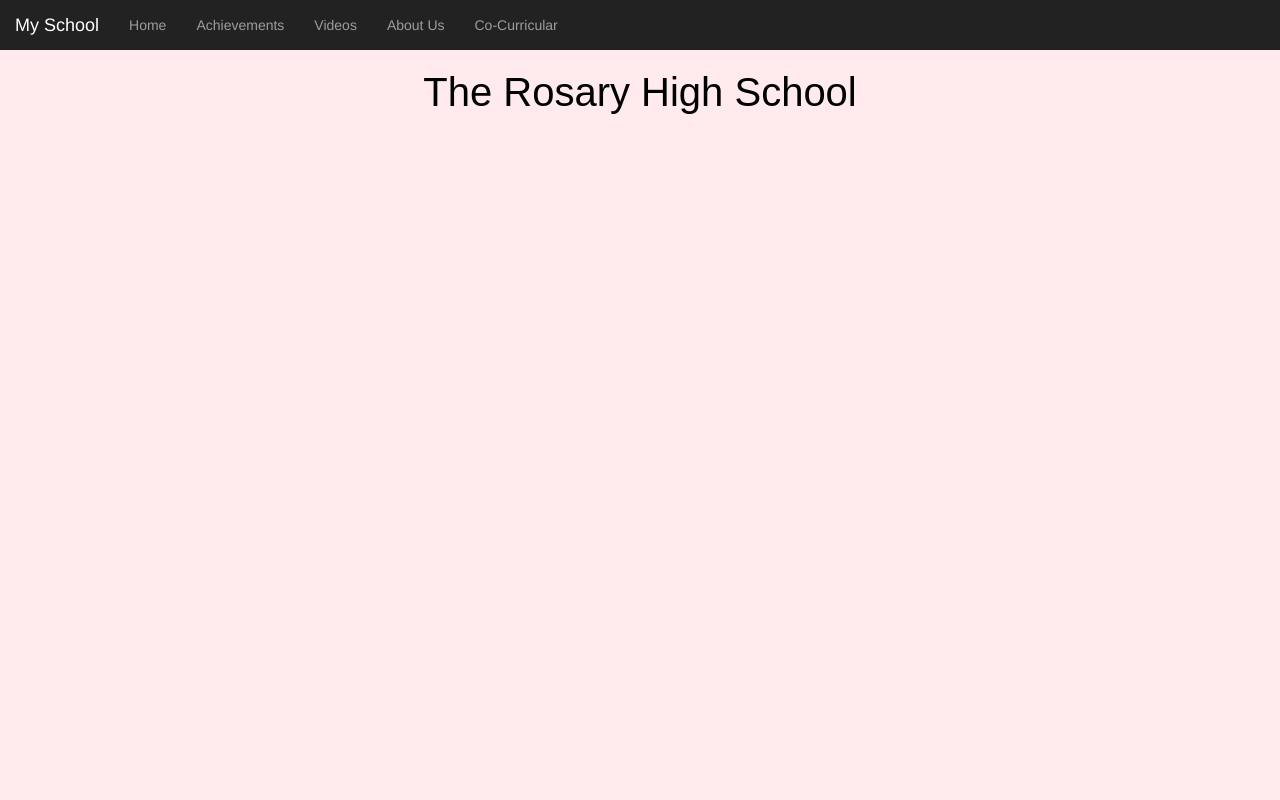
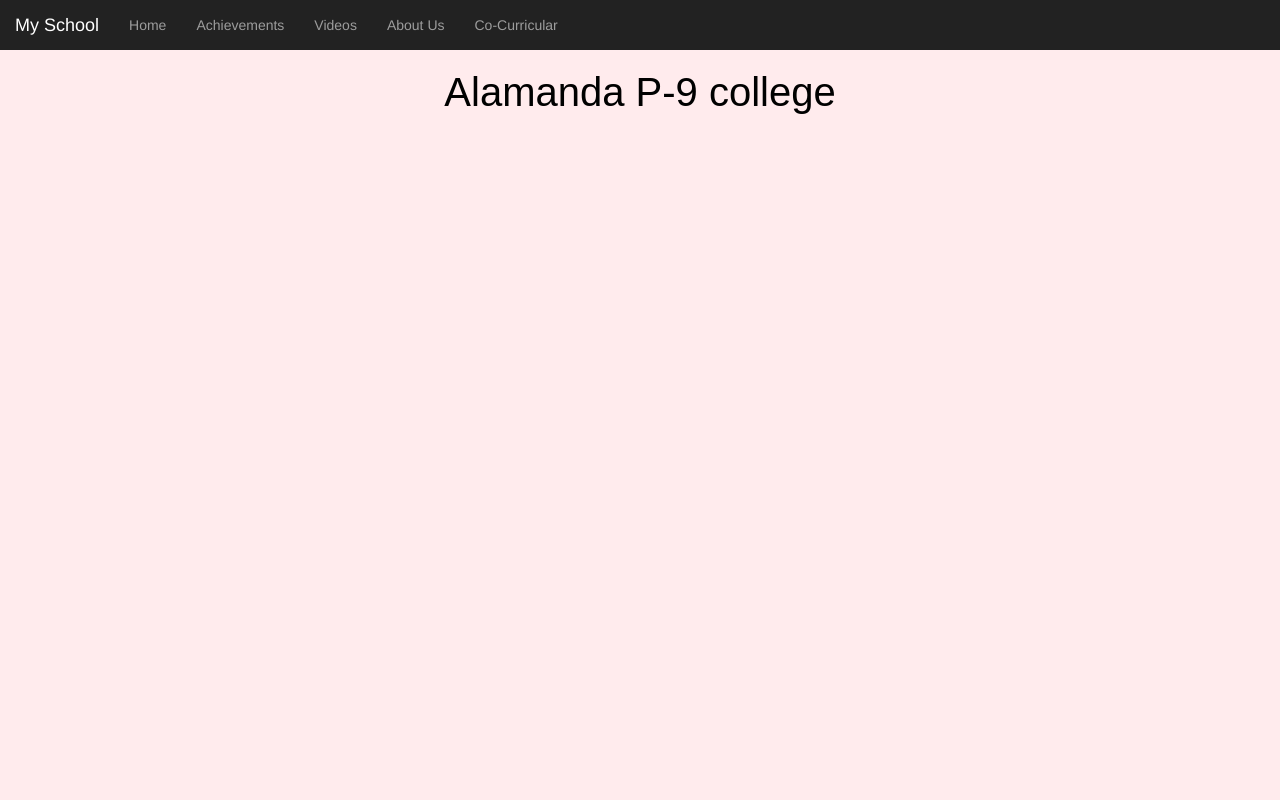
Before and after one commit to Toiletries/School-Final, a plain HTML site: page index.html in a window 1280 px wide. Shown: the top 800 px of the page. Drawn offline with nearby package versions, Linux system fonts and the light colour scheme.

Commit message:
Update index.html

```diff
--- a/index.html
+++ b/index.html
@@ -10,7 +10,7 @@
 
     <script src="https://maxcdn.bootstrapcdn.com/bootstrap/3.4.0/js/bootstrap.min.js"></script>
 
-    <title>The Rosary High School</title>
+    <title>Alamanda P-9 College </title>
 
     <link href="https://fonts.googleapis.com/css?family=Cinzel+Decorative&display=swap" rel="stylesheet">
 
@@ -45,7 +45,7 @@
     <section id="welcome">
         <img src="" class="profile img-circle">
         <h1>
-            <span id="name">The Rosary High School</span>
+            <span id="name">Alamanda P-9 college </span>
         </h1>
         <h2> </h2>
     </section>
```
